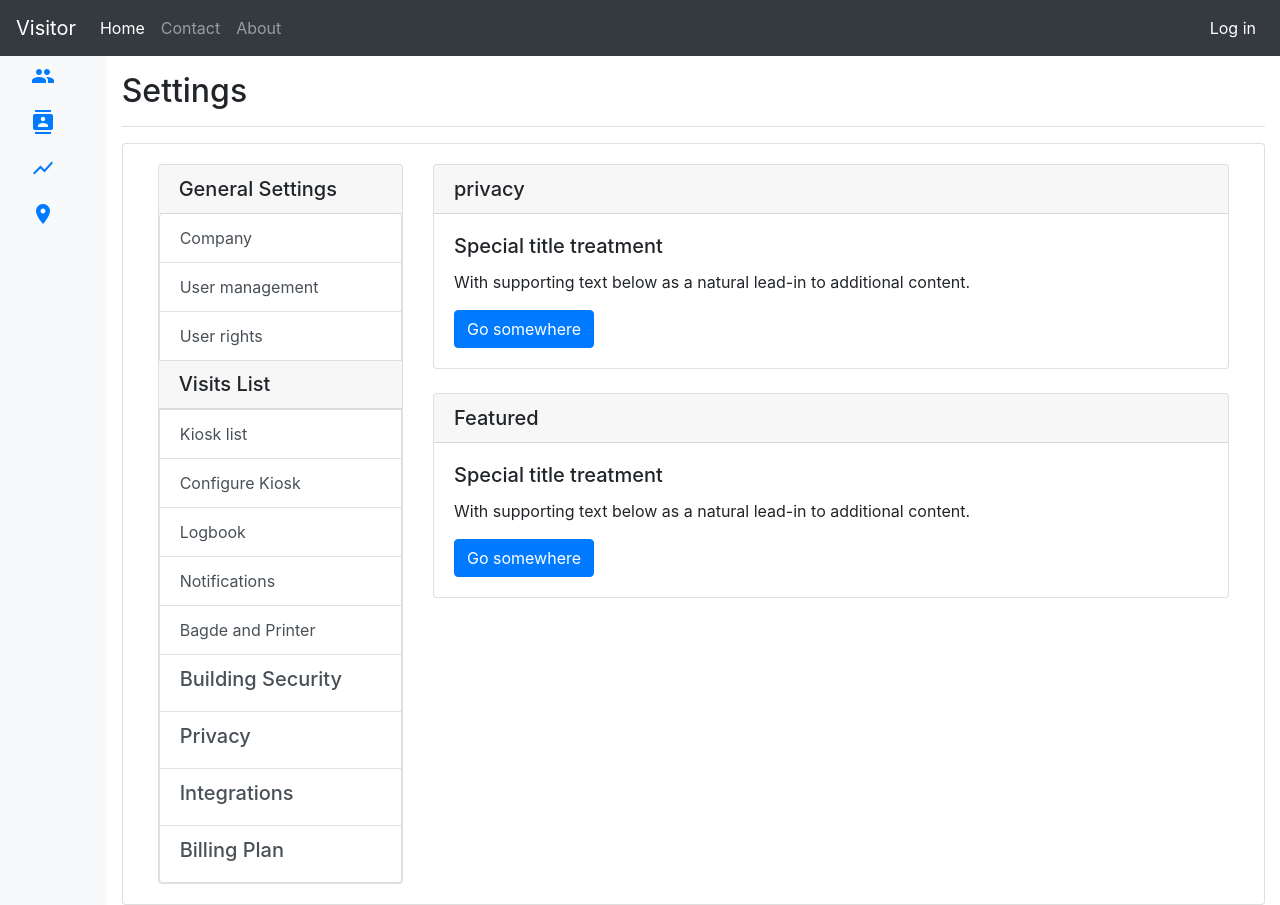
After one commit to milindparvatia/visitingmanegment, a Django app: page /1/settings/privacy/ in a window 1280 px wide. The commit adds this page. Run offline with Django 3.2, Linux system fonts and the light colour scheme; parts of the project's set-up code (start-up, migrations or seed data) failed here and were passed over; some libraries are stand-ins or nearby versions.

Commit message:
pages_for_settings created

```diff
--- /dev/null
+++ b/app/templates/account/settings/othersettings/privacy.html
@@ -0,0 +1,20 @@
+{% extends "account/settings/settingslayout.html" %}
+{% block settings %}
+<div class="card">
+    <h5 class="card-header">privacy</h5>
+    <div class="card-body">
+        <h5 class="card-title">Special title treatment</h5>
+        <p class="card-text">With supporting text below as a natural lead-in to additional content.</p>
+        <a href="#" class="btn btn-primary">Go somewhere</a>
+    </div>
+</div>
+<br>
+<div class="card">
+    <h5 class="card-header">Featured</h5>
+    <div class="card-body">
+        <h5 class="card-title">Special title treatment</h5>
+        <p class="card-text">With supporting text below as a natural lead-in to additional content.</p>
+        <a href="#" class="btn btn-primary">Go somewhere</a>
+    </div>
+</div>
+{% endblock %}
--- /dev/null
+++ b/app/templates/account/settings/settingslayout.html
@@ -0,0 +1,50 @@
+{% extends "account/dashboardlayout.html" %}
+{% block content1 %}
+
+<h1 class="h2">Settings</h1>
+</div>
+<div class="card mx-auto">
+    <div class="card-body">
+        <div class=" row mx-auto">
+            <div class="col-3">
+                <div class="card">
+                    <h5 class="card-header">General Settings</h5>
+                    <div class="list-group" id="list-tab" role="tablist">
+                        <a class="list-group-item list-group-item-action" href="{% url 'company' slug=slug %}">Company</a>
+                        <a class="list-group-item list-group-item-action" href="{% url 'user' slug=slug %}">User
+                            management</a>
+                        <a class="list-group-item list-group-item-action" href="{% url 'rights' slug=slug %}">User
+                            rights</a>
+                        <h5 class="card-header">Visits List</h5>
+                        <a class="list-group-item list-group-item-action" href="{% url 'kiosklist' slug=slug %}">Kiosk
+                            list</a>
+                        <a class="list-group-item list-group-item-action" href="#" aria-controls="profile">Configure
+                            Kiosk</a>
+                        <a class="list-group-item list-group-item-action" href="{% url 'logbooksettings' slug=slug %}">Logbook</a>
+                        <a class="list-group-item list-group-item-action" href="{% url 'notifications' slug=slug %}">Notifications</a>
+                        <a class="list-group-item list-group-item-action" href="{% url 'printer' slug=slug %}">Bagde
+                            and Printer</a>
+                        <a class="card-header list-group-item list-group-item-action" href="{% url 'buildingsecurity' slug=slug %}">
+                            <h5>Building Security</h5>
+                        </a>
+
+                        <a class="card-header list-group-item list-group-item-action" href="{% url 'privacy' slug=slug %}">
+                            <h5>Privacy</h5>
+                        </a>
+                        <a class="card-header list-group-item list-group-item-action" href="{% url 'integrations' slug=slug %}">
+                            <h5>Integrations</h5>
+                        </a>
+                        <a class="card-header list-group-item list-group-item-action" href="{% url 'billing' slug=slug %}">
+                            <h5>Billing Plan</h5>
+
+                        </a>
+                    </div>
+                </div>
+            </div>
+            <div class="col-9">
+                {% block settings %}{% endblock %}
+            </div>
+        </div>
+    </div>
+</div>
+{% endblock %}
--- a/app/templates/app/contact.html
+++ b/app/templates/app/contact.html
@@ -5,7 +5,7 @@
     Created by
 
     <address>
-        <strong>Support:</strong>   <a href="mailto:Support@example.com">Support@example.com</a><br />
+        <strong>Support:</strong> <a href="mailto:Support@example.com">Support@example.com</a><br />
         <strong>Marketing:</strong> <a href="mailto:Marketing@example.com">Marketing@example.com</a>
     </address>
 </div>
--- a/app/templates/app/layout.html
+++ b/app/templates/app/layout.html
@@ -47,7 +47,7 @@
       </ul>
       <ul class="navbar-nav">
         <li class="nav-item">
-          <a class="nav-link" href="{% url 'settings' slug=slug %}">Settings</a>
+          <a class="nav-link" href="{% url 'company' slug=slug %}">Settings</a>
         </li>
         <li class="nav-item dropdown">
           <a class="nav-link dropdown-toggle" href="#" id="navbarDropdown" role="button" data-toggle="dropdown"
--- a/app/views.py
+++ b/app/views.py
@@ -6,7 +6,7 @@ from django.contrib.auth.models import User, Group
 from django.shortcuts import render, redirect, get_object_or_404
 from .models import Host, Visitor, Map, Meeting
 from .serializers import HostSerializer, MeetingSerializer, VisitorSerializer, MAPSerializer, UserSerializer
-from .forms import VisitorForm, HostForm, RegistraionForm, SearchVisitorForm,UserForm, MeetingForm, MapForm, ToDoForm, StatusForm
+from .forms import VisitorForm, HostForm, RegistraionForm, SearchVisitorForm, UserForm, MeetingForm, MapForm, ToDoForm, StatusForm
 from django.db.models import Q, FilteredRelation
 from itertools import chain
 import operator
@@ -30,6 +30,8 @@ import pandas as pd
 from haystack.query import SearchQuerySet
 import json
 from rest_framework import status
+from rest_framework.decorators import api_view
+from rest_framework.response import Response
 
 
 class UserViewSet(viewsets.ModelViewSet):
@@ -48,6 +50,7 @@ class UserViewSet(viewsets.ModelViewSet):
         queryset = self.queryset
         query_set = queryset.filter(username=self.request.user)
         return query_set
+
 
 class VisitorViewSet(viewsets.ModelViewSet):
     authentication_classes = [JSONWebTokenAuthentication,
@@ -102,6 +105,7 @@ class MAPViewSet(viewsets.ModelViewSet):
         query_set = queryset.filter(user=self.request.user)
         return query_set
 
+
 class MeetingViewSet(viewsets.ModelViewSet):
     authentication_classes = [JSONWebTokenAuthentication,
                               SessionAuthentication, BasicAuthentication]
@@ -120,10 +124,9 @@ class MeetingViewSet(viewsets.ModelViewSet):
         return query_set
 
 
-
 def index(request):
     if request.user.is_authenticated:
-        map_key = Map.objects.first()
+        map_key = Map.objects.filter(user=request.user).first()
         url = map_key.slug + '/logbook'
         return HttpResponseRedirect(url)
     else:
@@ -197,7 +200,7 @@ def logbook(request, slug=None):
                 report = chain(report, query_list_vi)
                 y = y+1
 
-    mapdata = Map.objects.all()
+    mapdata = Map.objects.filter(user=request.user)
 
     if mapdata.exists() and query:
         instance = {
@@ -242,7 +245,7 @@ def statusupdate(request, slug, id=None):
     instance = {
         'slug': slug,
         'form': form
-        }
+    }
     return HttpResponseRedirect('../../logbook/')
 
 
@@ -312,7 +315,7 @@ def addnewvisit(request, slug):
         form1 = VisitorForm()
         form2 = MeetingForm()
 
-    mapdata = Map.objects.all()
+    mapdata = Map.objects.filter(user=request.user)
 
     instance = {
         "map": mapdata,
@@ -322,7 +325,6 @@ def addnewvisit(request, slug):
         'slug': slug,
     }
     return render(request, 'account/addnewvisit.html', instance)
-
 
 
 def search_visitor(request, slug=None):
@@ -359,9 +361,10 @@ def search_list(request, slug=None):
     })
     return HttpResponse(the_data, content_type='application/json')
 
+
 def addressbook(request, slug):
-    print(slug)
-    query_list = Visitor.objects.all()
+    print(request.user)
+    query_list = Visitor.objects.filter(user=request.user)
 
     query = request.GET.get("q")
 
@@ -373,7 +376,7 @@ def addressbook(request, slug):
             # Q(address__icontains=query)
         )
 
-    mapdata = Map.objects.all()
+    mapdata = Map.objects.filter(user=request.user)
 
     instance = {
         "map": mapdata,
@@ -385,7 +388,7 @@ def addressbook(request, slug):
 
 def colleagues(request, slug):
     print(slug)
-    query_list = Host.objects.all()
+    query_list = Host.objects.filter(user=request.user)
     query = request.GET.get("q")
 
     if query:
@@ -394,7 +397,7 @@ def colleagues(request, slug):
             Q(email__icontains=query) |
             Q(mobile__icontains=query)
         )
-    mapdata = Map.objects.all()
+    mapdata = Map.objects.filter(user=request.user)
 
     instance = {
         "map": mapdata,
@@ -407,7 +410,7 @@ def colleagues(request, slug):
 def addnewhost(request, slug):
     print(slug)
     form = HostForm(request.POST)
-    mapdata = Map.objects.all()
+    mapdata = Map.objects.filter(user=request.user)
     if form.is_valid():
         instance = form.save(commit=False)
         instance.user = request.user
@@ -429,7 +432,7 @@ def addnewhost(request, slug):
 def locations(request, slug):
     print(slug)
     user_form = ToDoForm()
-    mapdata = Map.objects.all()
+    mapdata = Map.objects.filter(user=request.user)
 
     instance = {
         "map": mapdata,
@@ -441,7 +444,7 @@ def locations(request, slug):
 
 def addnewlocations(request):
     form = MapForm(request.POST or None)
-    mapdata = Map.objects.all()
+    mapdata = Map.objects.filter(user=request.user)
     if form.is_valid():
         instance = form.save(commit=False)
         instance.user = request.user
@@ -483,7 +486,7 @@ def addnewlocations(request):
 
 def analytics(request, slug=None):
     print(slug)
-    mapdata = Map.objects.all()
+    mapdata = Map.objects.filter(user=request.user)
     datalist = Visitor.objects.all().order_by('-date')
 
     instance = {
@@ -494,14 +497,103 @@ def analytics(request, slug=None):
     return render(request, 'account/analytics.html', instance)
 
 
-def settings(request, slug=None):
+def settings_general_company(request, slug=None):
     print(slug)
 
     instance = {
         'slug': slug,
     }
-    return render(request, 'account/settings/company.html', instance)
+    return render(request, 'account/settings/general/company.html', instance)
 
+
+def settings_general_management(request, slug=None):
+    print(slug)
+
+    instance = {
+        'slug': slug,
+    }
+    return render(request, 'account/settings/general/usermanagement.html', instance)
+
+
+def settings_general_rights(request, slug=None):
+    print(slug)
+
+    instance = {
+        'slug': slug,
+    }
+    return render(request, 'account/settings/general/user-rights.html', instance)
+
+
+def settings_other_billing(request, slug=None):
+    print(slug)
+
+    instance = {
+        'slug': slug,
+    }
+    return render(request, 'account/settings/othersettings/billing-plan.html', instance)
+
+
+def settings_other_buildingsecurity(request, slug=None):
+    print(slug)
+
+    instance = {
+        'slug': slug,
+    }
+    return render(request, 'account/settings/othersettings/building-security.html', instance)
+
+
+def settings_other_integrations(request, slug=None):
+    print(slug)
+
+    instance = {
+        'slug': slug,
+    }
+    return render(request, 'account/settings/othersettings/integrations.html', instance)
+
+
+def settings_other_privacy(request, slug=None):
+    print(slug)
+
+    instance = {
+        'slug': slug,
+    }
+    return render(request, 'account/settings/othersettings/privacy.html', instance)
+
+
+def settings_visitslist_kiosklist(request, slug=None):
+    print(slug)
+
+    instance = {
+        'slug': slug,
+    }
+    return render(request, 'account/settings/visitslist/kiosk_list.html', instance)
+
+
+def settings_visitslist_logbook(request, slug=None):
+    print(slug)
+
+    instance = {
+        'slug': slug,
+    }
+    return render(request, 'account/settings/visitslist/logbook.html', instance)
+
+
+def settings_visitslist_printer(request, slug=None):
+    print(slug)
+
+    instance = {
+        'slug': slug,
+    }
+    return render(request, 'account/settings/visitslist/printer.html', instance)
+
+
+def settings_visitslist_notifications(request, slug=None):
+    print(slug)
+
+    instance = {
+        'slug': slug,
+    }
+    return render(request, 'account/settings/visitslist/notifications.html', instance)
 
 def view(request, slug=None):
     print(slug)
@@ -514,7 +606,7 @@ def view(request, slug=None):
 
 def edit(request, slug=None):
     print(slug)
-    mapdata = Map.objects.all()
+    mapdata = Map.objects.filter(user=request.user)
     if request.method == 'Post':
         form1 = UserChangeForm(request.Post)
         form2 = UserForm(request.POST)
--- a/projectvisitor/settings.py
+++ b/projectvisitor/settings.py
@@ -85,6 +85,7 @@ JWT_AUTH = {
 }
 
 REST_FRAMEWORK = {
+    'DEFAULT_FILTER_BACKENDS': ('django_filters.rest_framework.DjangoFilterBackend',),
     'DEFAULT_PERMISSION_CLASSES': (
         'rest_framework.permissions.IsAuthenticated',
     ),
@@ -96,6 +97,8 @@ REST_FRAMEWORK = {
     'DEFAULT_PAGINATION_CLASS': 'rest_framework.pagination.PageNumberPagination',
     'PAGE_SIZE': 10
 }
+
+HAYSTACK_SIGNAL_PROCESSOR = 'haystack.signals.BaseSignalProcessor'
 
 HAYSTACK_CONNECTIONS = {
     'default': {
```
Also changed, not shown: app/models.py (+11 -12 lines), app/serializers.py (+5 -4 lines), app/templates/account/settings/company.html (deleted, +0 -56 lines), app/templates/account/settings/general/company.html (added, +33 -0 lines), app/templates/account/settings/general/user-rights.html (added, +20 -0 lines), app/templates/account/settings/general/usermanagement.html (added, +20 -0 lines), app/templates/account/settings/othersettings/billing-plan.html (added, +20 -0 lines), app/templates/account/settings/othersettings/building-security.html (added, +20 -0 lines), app/templates/account/settings/othersettings/integrations.html (added, +20 -0 lines), app/templates/account/settings/visitslist/kiosk_list.html (added, +20 -0 lines), app/templates/account/settings/visitslist/logbook.html (added, +20 -0 lines), app/templates/account/settings/visitslist/notifications.html (added, +20 -0 lines), app/templates/account/settings/visitslist/printer.html (added, +20 -0 lines), app/url_settings.py (+14 -1 lines).
